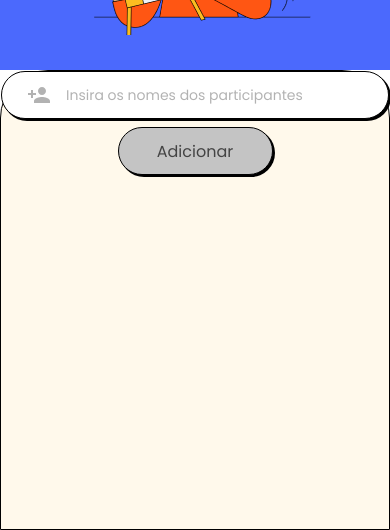
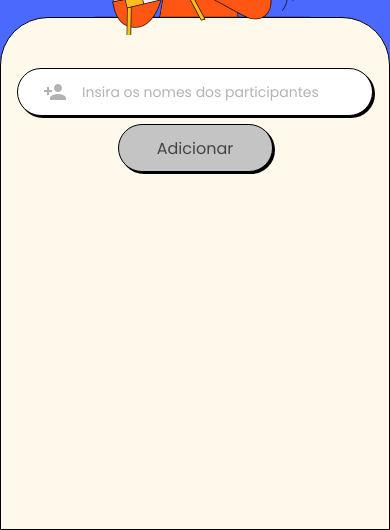
Before and after one commit to GabrielVeroneze/sorteador-amigo-secreto, a React (Vite) app: page / in a window 390 px wide. Shown: the part 314-844 px from the top of the page. Built offline with nearby package versions, Linux system fonts and the light colour scheme.

Commit message:
:iphone: feat: Aplica responsividade

```diff
--- a/src/pages/Layout/styles.ts
+++ b/src/pages/Layout/styles.ts
@@ -1,8 +1,21 @@
 import styled from 'styled-components'
+import { device } from '@/styles/Breakpoints'
 
 export const Principal = styled.main`
     background-color: ${({ theme }) => theme.cores.fundo.primaria};
     border: 1px solid #000000;
     border-radius: 48px 48px 0px 0px;
     flex-grow: 1;
+    margin-bottom: -53px;
+    padding: 3.125rem ${({ theme }) => theme.paddings.lateral.pequeno};
+    position: relative;
+    top: -53px;
+
+    @media ${device.lg} {
+        border: 2px solid #000000;
+        border-radius: 64px 64px 0px 0px;
+        margin-bottom: -90px;
+        padding: 5.375rem ${({ theme }) => theme.paddings.lateral.medio};
+        top: -90px;
+    }
 `
```
